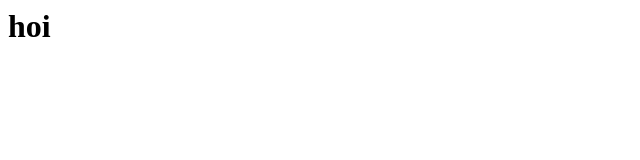
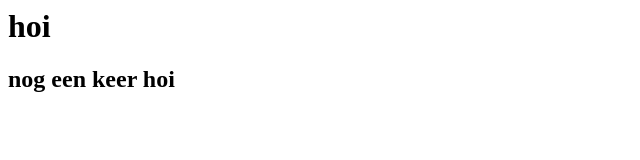
Before and after one commit to FelixvL/deployhtmlycol2402, a plain HTML site: page index.html in a window 1280 px wide. Shown: the whole page, without its empty margins (0-640 px from the left). Drawn offline with Linux system fonts and the light colour scheme.

Commit message:
bericht 2

```diff
--- a/index.html
+++ b/index.html
@@ -1 +1,2 @@
 <h1>hoi</h1>
+<h2>nog een keer hoi</h2>
```
